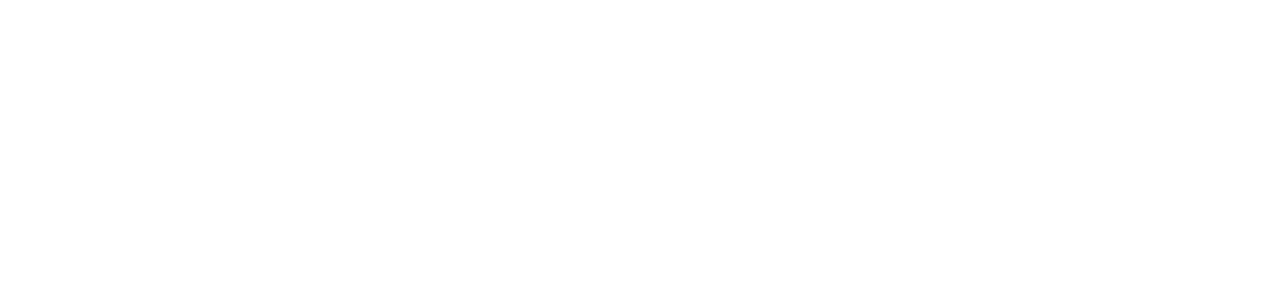
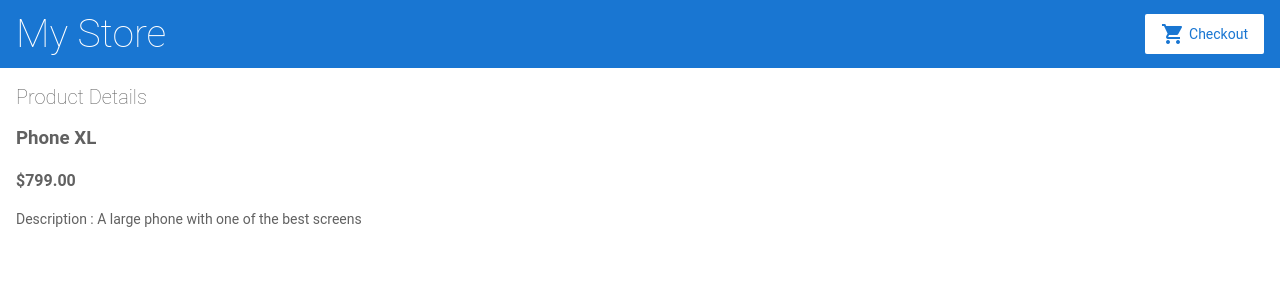
Before and after one commit to IrfanKhalid/angular-app, an Angular app: page /products/0 in a window 1280 px wide. Shown: the top 300 px of the page. Built offline with nearby package versions, Linux system fonts and the light colour scheme.

Commit message:
5 files modified

```diff
--- a/src/app/app.module.ts
+++ b/src/app/app.module.ts
@@ -14,8 +14,8 @@ import { ProductDetailsComponent } from './product-details/product-details.compo
     BrowserModule,
     ReactiveFormsModule,
     RouterModule.forRoot([
-      { path: '', component: ProductListComponent },
-      {path:'products/:productId',component:ProductDetailsComponent }
+     { path: '', component: ProductListComponent },
+      { path: 'products/:productId', component: ProductDetailsComponent },
     ])
   ],
   declarations: [
--- a/src/app/product-details/product-details.component.html
+++ b/src/app/product-details/product-details.component.html
@@ -1,3 +1,6 @@
-<p>
-Product List
-  </p>
+<h2> Product Details</h2>
+<div ng-if="product">
+<h3>{{product.name}} </h3>
+<h4>{{product.price | currency}} </h4>
+<p>Description : {{product.description}} </p>
+</div>
--- a/src/app/product-details/product-details.component.ts
+++ b/src/app/product-details/product-details.component.ts
@@ -14,6 +14,9 @@ export class ProductDetailsComponent implements OnInit {
   ) { }
 
   ngOnInit() {
+    this.route.paramMap.subscribe(params => {
+      this.product=products[+params.get('productId')];
+       } );
   }
 
 }
--- a/src/app/product-list/product-list.component.html
+++ b/src/app/product-list/product-list.component.html
@@ -1,9 +1,9 @@
 <h1>Products</h1>
-<div *ngFor="let product of products; index as product id">
+<div *ngFor="let product of products; index as productId">
  <h3>
-   <a [title]="product.name  + ' details' " [routerLink]="['/products',productId]" >
-     {{product.name}}
-   </a>
+   <a [title]="product.name + ' details'" [routerLink]="['/products', productId]">
+      {{ product.name }}
+    </a>
    </h3>
 <p *ngIf="product.description">
 Description:{{product.description}}
--- a/src/app/products.ts
+++ b/src/app/products.ts
@@ -13,7 +13,7 @@ export const products = [
   {
     name: 'Phone Standard',
     price: 299,
-    description: ''
+    description: 'A great phone with one of the best '
   }
 ];
 
```
